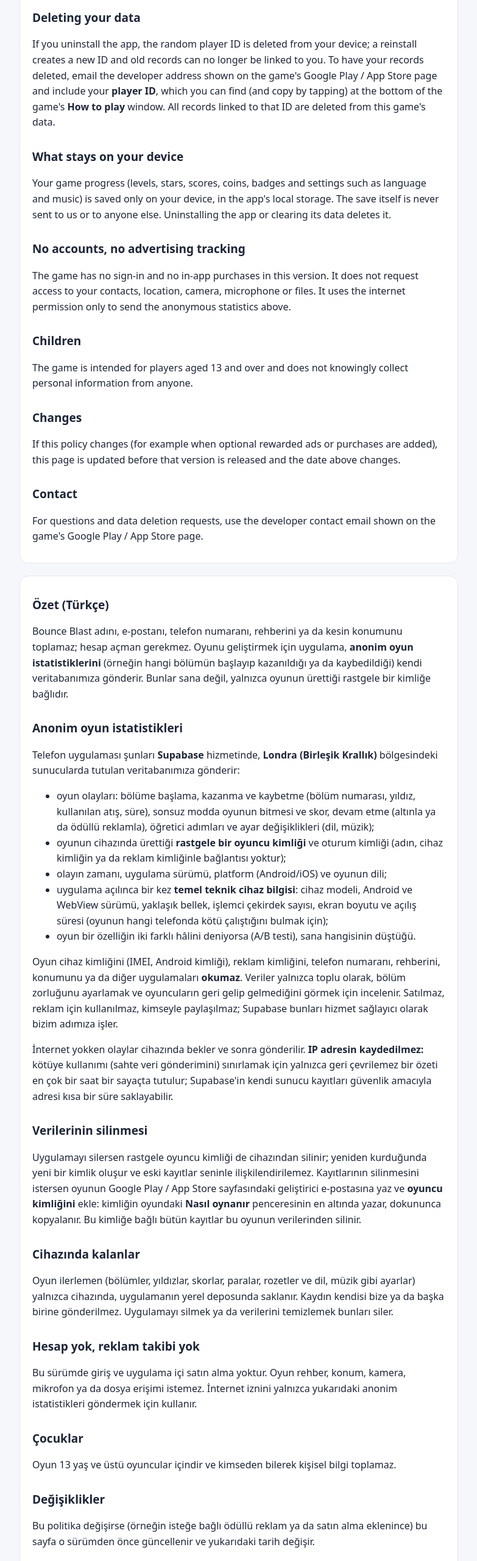
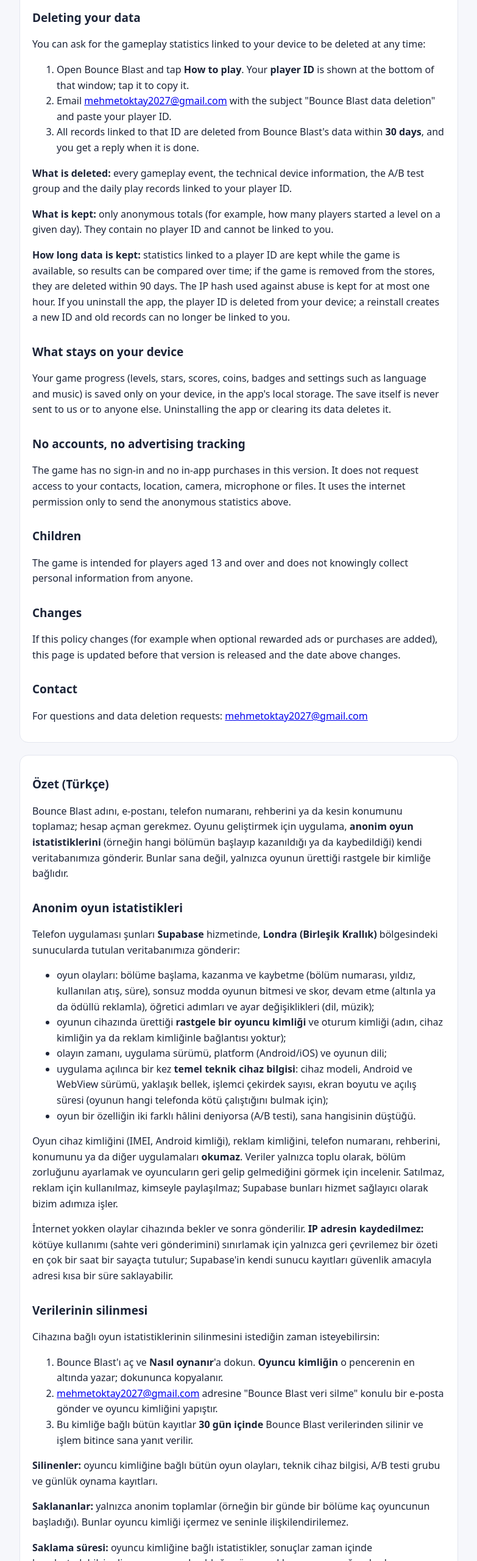
Before and after one commit to mehmetoktay2016/bounce-blast-gizlilik, a plain HTML site: page privacy.html in a window 1280 px wide. Shown: the part 994-3554 px from the top of the page at 61% size, without its empty margins (248-1031 px from the left). Drawn offline with Linux system fonts and the light colour scheme.

Commit message:
Gizlilik: veri silme bölümü (adımlar, silinen/saklanan veri, saklama süreleri)
Google Play veri silme bağlantısı şartları için: numaralı adımlar, iletişim
e-postası, 30 gün içinde silme, oyun kaldırılırsa 90 gün içinde silme.

Co-Authored-By: Claude Opus 5.5 <noreply@anthropic.com>

```diff
--- a/privacy.html
+++ b/privacy.html
@@ -27,8 +27,16 @@ p,li{color:var(--text)}.dim{color:var(--dim)}section{background:var(--card);bord
 </ul>
 <p>The game does <b>not</b> read device identifiers (IMEI, Android ID), the advertising ID, your phone number, contacts, location or other apps. The data is used only in aggregate to balance level difficulty and see whether players come back. It is not sold, not used for advertising and not shared with anyone; Supabase processes it on our behalf as a service provider.</p>
 <p>Without an internet connection, events wait on your device and are sent later. <b>Your IP address is not stored:</b> to limit abuse (fake data), only an irreversible hash of it is kept in a counter for at most one hour; Supabase's own server logs may keep the address for a short time for security.</p>
-<h2>Deleting your data</h2>
-<p>If you uninstall the app, the random player ID is deleted from your device; a reinstall creates a new ID and old records can no longer be linked to you. To have your records deleted, email the developer address shown on the game's Google Play / App Store page and include your <b>player ID</b>, which you can find (and copy by tapping) at the bottom of the game's <b>How to play</b> window. All records linked to that ID are deleted from this game's data.</p>
+<h2 id="delete">Deleting your data</h2>
+<p>You can ask for the gameplay statistics linked to your device to be deleted at any time:</p>
+<ol>
+<li>Open Bounce Blast and tap <b>How to play</b>. Your <b>player ID</b> is shown at the bottom of that window; tap it to copy it.</li>
+<li>Email <a href="mailto:mehmetoktay2027@gmail.com?subject=Bounce Blast%20data%20deletion">mehmetoktay2027@gmail.com</a> with the subject "Bounce Blast data deletion" and paste your player ID.</li>
+<li>All records linked to that ID are deleted from Bounce Blast's data within <b>30 days</b>, and you get a reply when it is done.</li>
+</ol>
+<p><b>What is deleted:</b> every gameplay event, the technical device information, the A/B test group and the daily play records linked to your player ID.</p>
+<p><b>What is kept:</b> only anonymous totals (for example, how many players started a level on a given day). They contain no player ID and cannot be linked to you.</p>
+<p><b>How long data is kept:</b> statistics linked to a player ID are kept while the game is available, so results can be compared over time; if the game is removed from the stores, they are deleted within 90 days. The IP hash used against abuse is kept for at most one hour. If you uninstall the app, the player ID is deleted from your device; a reinstall creates a new ID and old records can no longer be linked to you.</p>
 <h2>What stays on your device</h2>
 <p>Your game progress (levels, stars, scores, coins, badges and settings such as language and music) is saved only on your device, in the app's local storage. The save itself is never sent to us or to anyone else. Uninstalling the app or clearing its data deletes it.</p>
 <h2>No accounts, no advertising tracking</h2>
@@ -38,7 +46,7 @@ p,li{color:var(--text)}.dim{color:var(--dim)}section{background:var(--card);bord
 <h2>Changes</h2>
 <p>If this policy changes (for example when optional rewarded ads or purchases are added), this page is updated before that version is released and the date above changes.</p>
 <h2>Contact</h2>
-<p>For questions and data deletion requests, use the developer contact email shown on the game's Google Play / App Store page.</p>
+<p>For questions and data deletion requests: <a href="mailto:mehmetoktay2027@gmail.com">mehmetoktay2027@gmail.com</a></p>
 </section>
 
 <section lang="tr">
@@ -55,8 +63,16 @@ p,li{color:var(--text)}.dim{color:var(--dim)}section{background:var(--card);bord
 </ul>
 <p>Oyun cihaz kimliğini (IMEI, Android kimliği), reklam kimliğini, telefon numaranı, rehberini, konumunu ya da diğer uygulamaları <b>okumaz</b>. Veriler yalnızca toplu olarak, bölüm zorluğunu ayarlamak ve oyuncuların geri gelip gelmediğini görmek için incelenir. Satılmaz, reklam için kullanılmaz, kimseyle paylaşılmaz; Supabase bunları hizmet sağlayıcı olarak bizim adımıza işler.</p>
 <p>İnternet yokken olaylar cihazında bekler ve sonra gönderilir. <b>IP adresin kaydedilmez:</b> kötüye kullanımı (sahte veri gönderimini) sınırlamak için yalnızca geri çevrilemez bir özeti en çok bir saat bir sayaçta tutulur; Supabase'in kendi sunucu kayıtları güvenlik amacıyla adresi kısa bir süre saklayabilir.</p>
-<h2>Verilerinin silinmesi</h2>
-<p>Uygulamayı silersen rastgele oyuncu kimliği de cihazından silinir; yeniden kurduğunda yeni bir kimlik oluşur ve eski kayıtlar seninle ilişkilendirilemez. Kayıtlarının silinmesini istersen oyunun Google Play / App Store sayfasındaki geliştirici e-postasına yaz ve <b>oyuncu kimliğini</b> ekle: kimliğin oyundaki <b>Nasıl oynanır</b> penceresinin en altında yazar, dokununca kopyalanır. Bu kimliğe bağlı bütün kayıtlar bu oyunun verilerinden silinir.</p>
+<h2 id="sil">Verilerinin silinmesi</h2>
+<p>Cihazına bağlı oyun istatistiklerinin silinmesini istediğin zaman isteyebilirsin:</p>
+<ol>
+<li>Bounce Blast'ı aç ve <b>Nasıl oynanır</b>'a dokun. <b>Oyuncu kimliğin</b> o pencerenin en altında yazar; dokununca kopyalanır.</li>
+<li><a href="mailto:mehmetoktay2027@gmail.com?subject=Bounce Blast%20veri%20silme">mehmetoktay2027@gmail.com</a> adresine "Bounce Blast veri silme" konulu bir e-posta gönder ve oyuncu kimliğini yapıştır.</li>
+<li>Bu kimliğe bağlı bütün kayıtlar <b>30 gün içinde</b> Bounce Blast verilerinden silinir ve işlem bitince sana yanıt verilir.</li>
+</ol>
+<p><b>Silinenler:</b> oyuncu kimliğine bağlı bütün oyun olayları, teknik cihaz bilgisi, A/B testi grubu ve günlük oynama kayıtları.</p>
+<p><b>Saklananlar:</b> yalnızca anonim toplamlar (örneğin bir günde bir bölüme kaç oyuncunun başladığı). Bunlar oyuncu kimliği içermez ve seninle ilişkilendirilemez.</p>
+<p><b>Saklama süresi:</b> oyuncu kimliğine bağlı istatistikler, sonuçlar zaman içinde karşılaştırılabilsin diye oyun yayında olduğu sürece saklanır; oyun mağazalardan kaldırılırsa 90 gün içinde silinir. Kötüye kullanıma karşı tutulan IP özeti en çok bir saat saklanır. Uygulamayı silersen oyuncu kimliği de cihazından silinir; yeniden kurduğunda yeni bir kimlik oluşur ve eski kayıtlar seninle ilişkilendirilemez.</p>
 <h2>Cihazında kalanlar</h2>
 <p>Oyun ilerlemen (bölümler, yıldızlar, skorlar, paralar, rozetler ve dil, müzik gibi ayarlar) yalnızca cihazında, uygulamanın yerel deposunda saklanır. Kaydın kendisi bize ya da başka birine gönderilmez. Uygulamayı silmek ya da verilerini temizlemek bunları siler.</p>
 <h2>Hesap yok, reklam takibi yok</h2>
@@ -66,6 +82,6 @@ p,li{color:var(--text)}.dim{color:var(--dim)}section{background:var(--card);bord
 <h2>Değişiklikler</h2>
 <p>Bu politika değişirse (örneğin isteğe bağlı ödüllü reklam ya da satın alma eklenince) bu sayfa o sürümden önce güncellenir ve yukarıdaki tarih değişir.</p>
 <h2>İletişim</h2>
-<p>Sorular ve veri silme istekleri için oyunun Google Play / App Store sayfasındaki geliştirici e-postasını kullanabilirsin.</p>
+<p>Sorular ve veri silme istekleri için: <a href="mailto:mehmetoktay2027@gmail.com">mehmetoktay2027@gmail.com</a></p>
 </section>
 </main></body></html>
```
